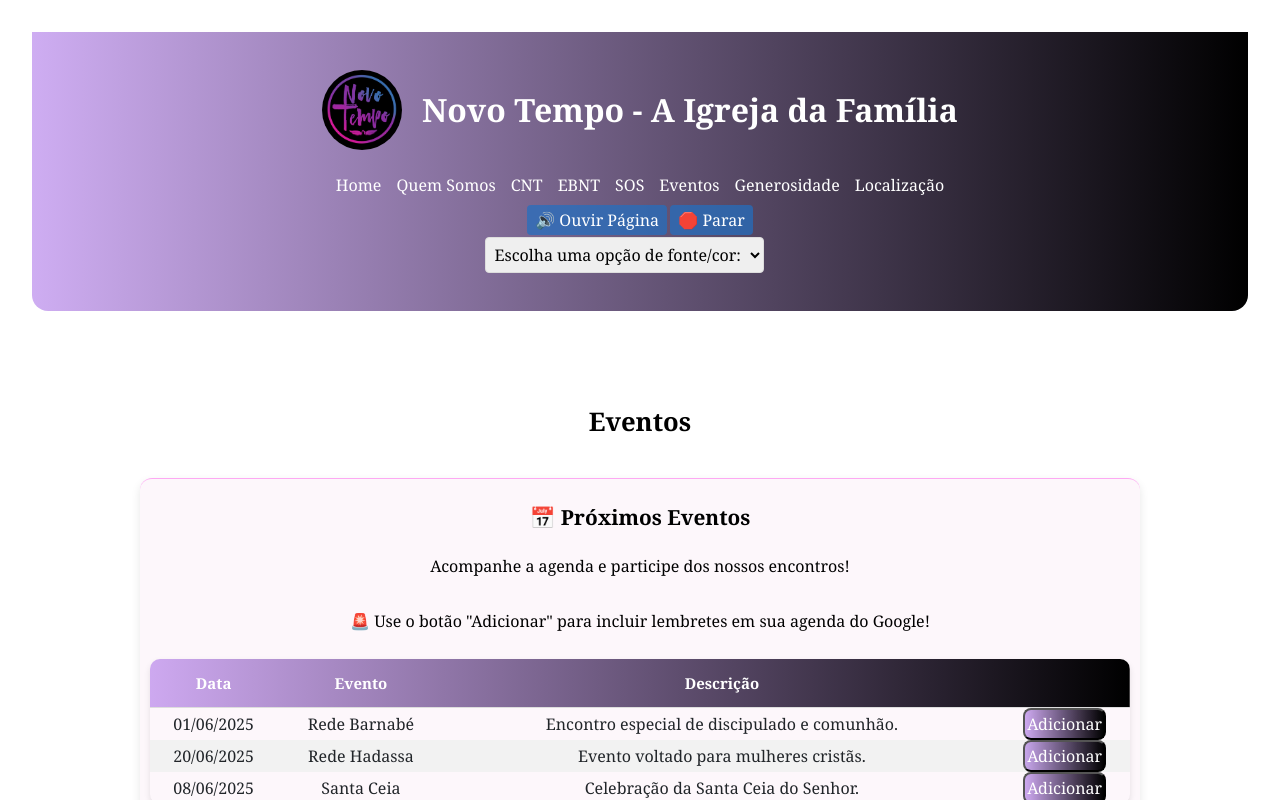
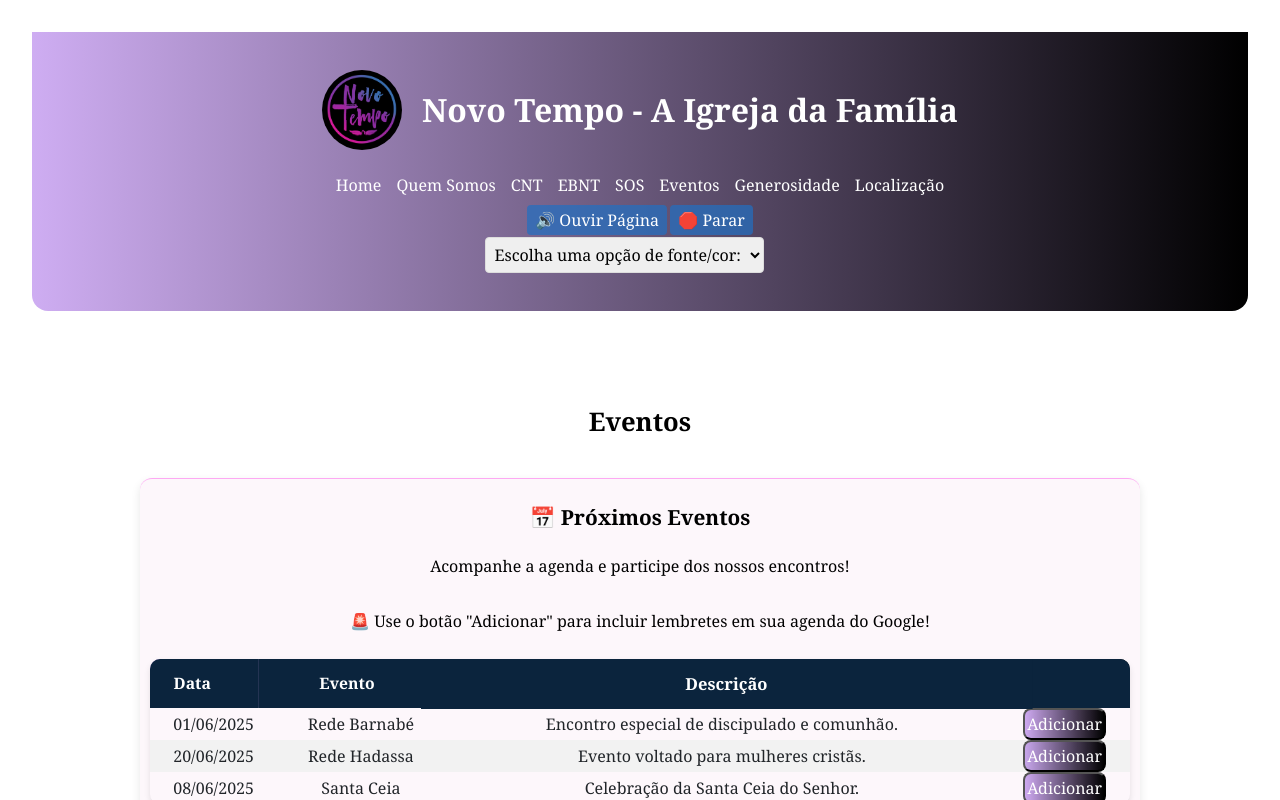
Before and after one commit to MariaaPcsa/projetointegrador3comreact, a React (Vite) app: page /events in a window 1280 px wide. In both pictures the pointer is over the element 640 px from the left and 683 px from the top of the page. Shown: the top 800 px of the page. Built offline with nearby package versions, Linux system fonts and the light colour scheme.

Commit message:
atualizado css

```diff
--- a/src/components/css/events.css
+++ b/src/components/css/events.css
@@ -62,8 +62,13 @@ margin-top: 2rem;
   font-weight: bold;
   border-radius: 2rem;
   line-height: 1.5rem;
+  margin: 0.5rem;
 
 
+}
+.agenda thead :hover {
+  background-color: #0b243d;
+  transform: scale(1.05);
 }
 
 .agenda th, .agenda td  th{
```
